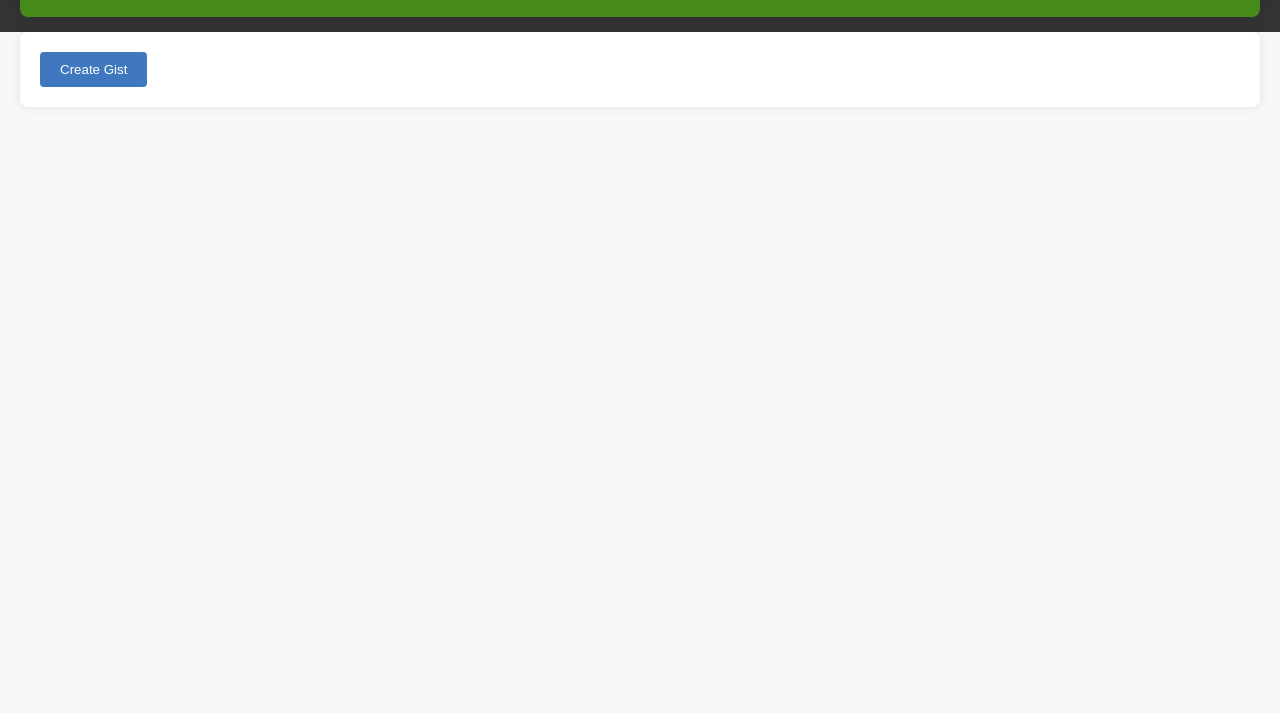
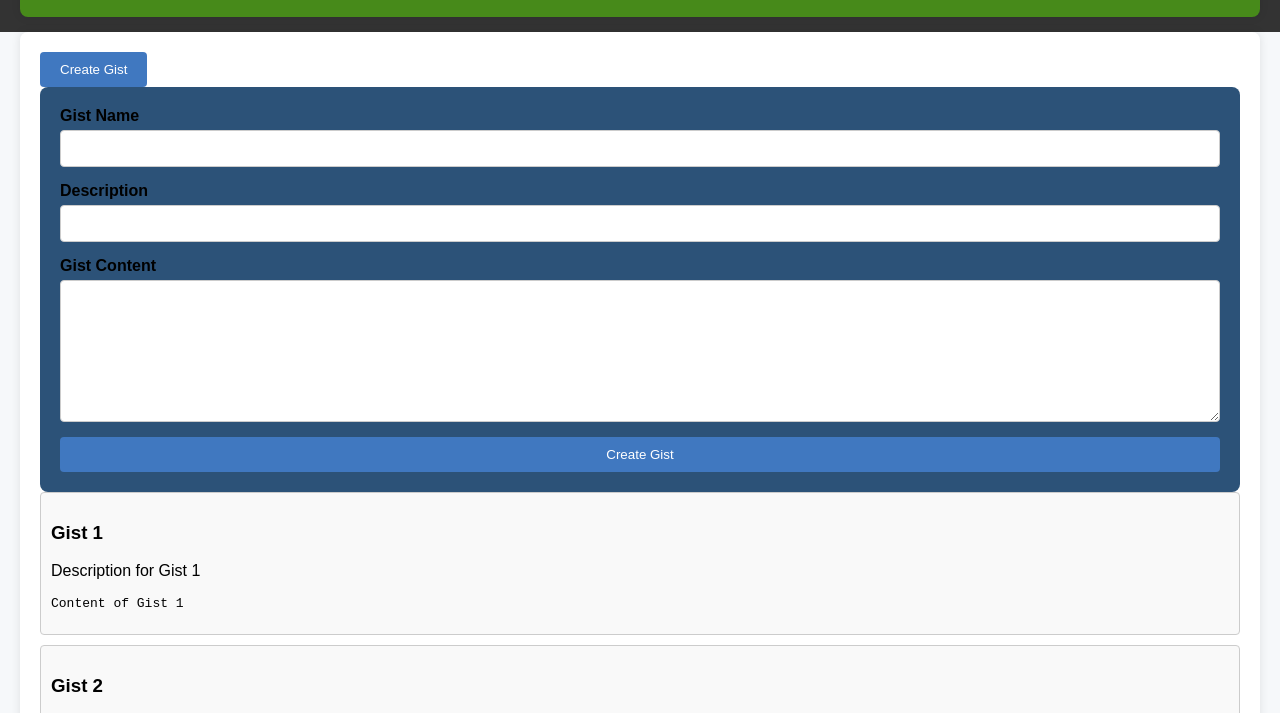
Before and after one commit to Asaxena-2120/CodingSnippetSharingPlatform, a plain HTML site: page index.html in a window 1280 px wide. Both pictures are taken after a click on the button "Create Gist". Shown: the part 84-797 px from the top of the page. Drawn offline with Linux system fonts and the light colour scheme.

Commit message:
added javscript file

```diff
--- a/index.html
+++ b/index.html
@@ -39,6 +39,6 @@
     </ul>
   </div>
 
-  <script src="script.js"></script>
+  <script src="index.js"></script>
 </body>
 </html>
--- /dev/null
+++ b/index.js
@@ -0,0 +1,32 @@
+const toggleFormBtn = document.getElementById('toggleFormBtn');
+const gistForm = document.getElementById('gistForm');
+const gistList = document.getElementById('gistList');
+
+toggleFormBtn.addEventListener('click', () => {
+  gistForm.classList.toggle('hidden');
+});
+
+// Sample data for gists (Replace this with actual data from your API)
+const gists = [
+  { name: 'Gist 1', description: 'Description for Gist 1', content: 'Content of Gist 1' },
+  { name: 'Gist 2', description: 'Description for Gist 2', content: 'Content of Gist 2' },
+  { name: 'Gist 3', description: 'Description for Gist 3', content: 'Content of Gist 3' },
+];
+
+// Function to render the gists
+function renderGists() {
+  gistList.innerHTML = ''; // Clear the existing list
+
+  gists.forEach((gist) => {
+    const li = document.createElement('li');
+    li.innerHTML = `
+      <h3>${gist.name}</h3>
+      <p>${gist.description}</p>
+      <pre>${gist.content}</pre>
+    `;
+    gistList.appendChild(li);
+  });
+}
+
+// Call the function to render the gists
+renderGists();
```
